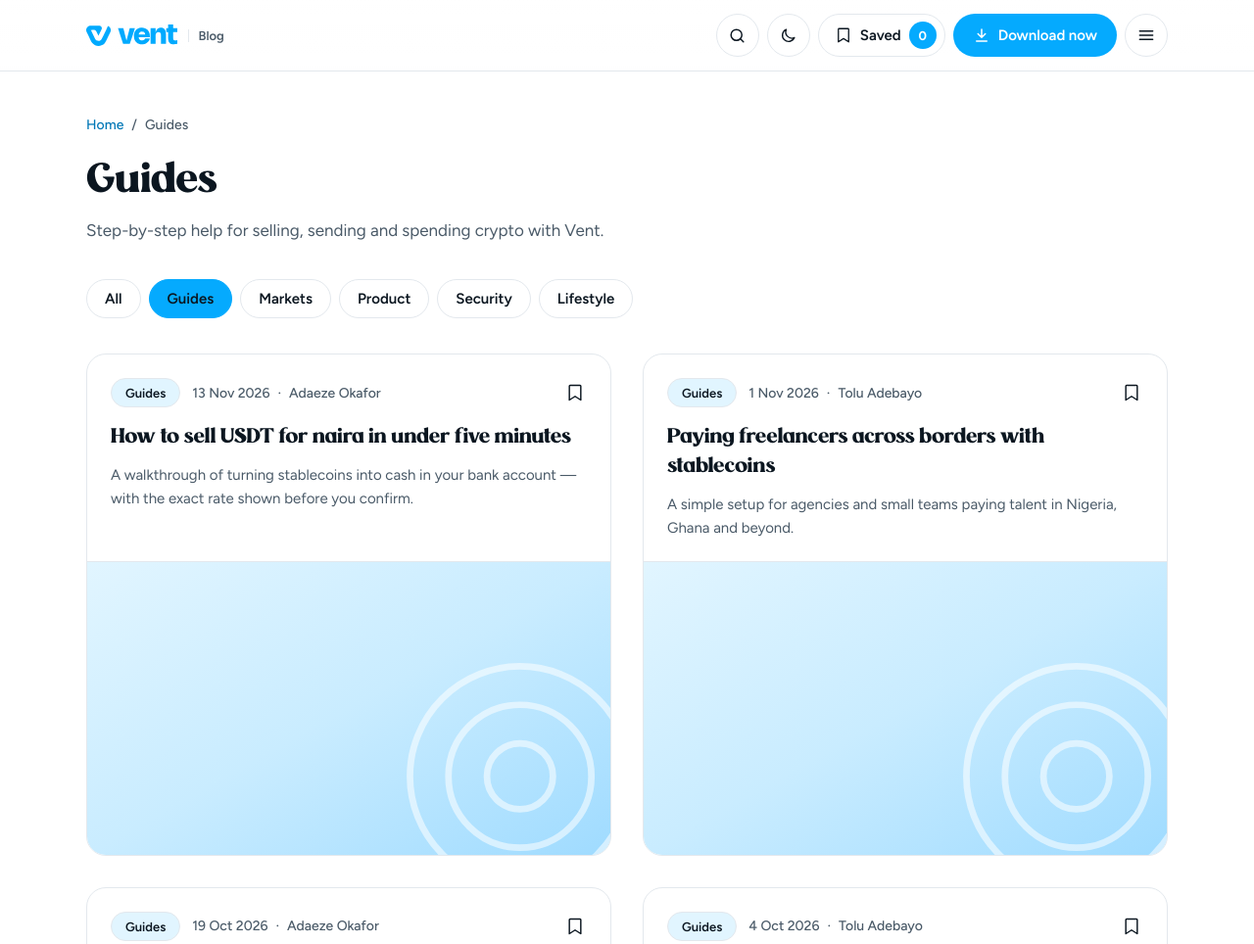
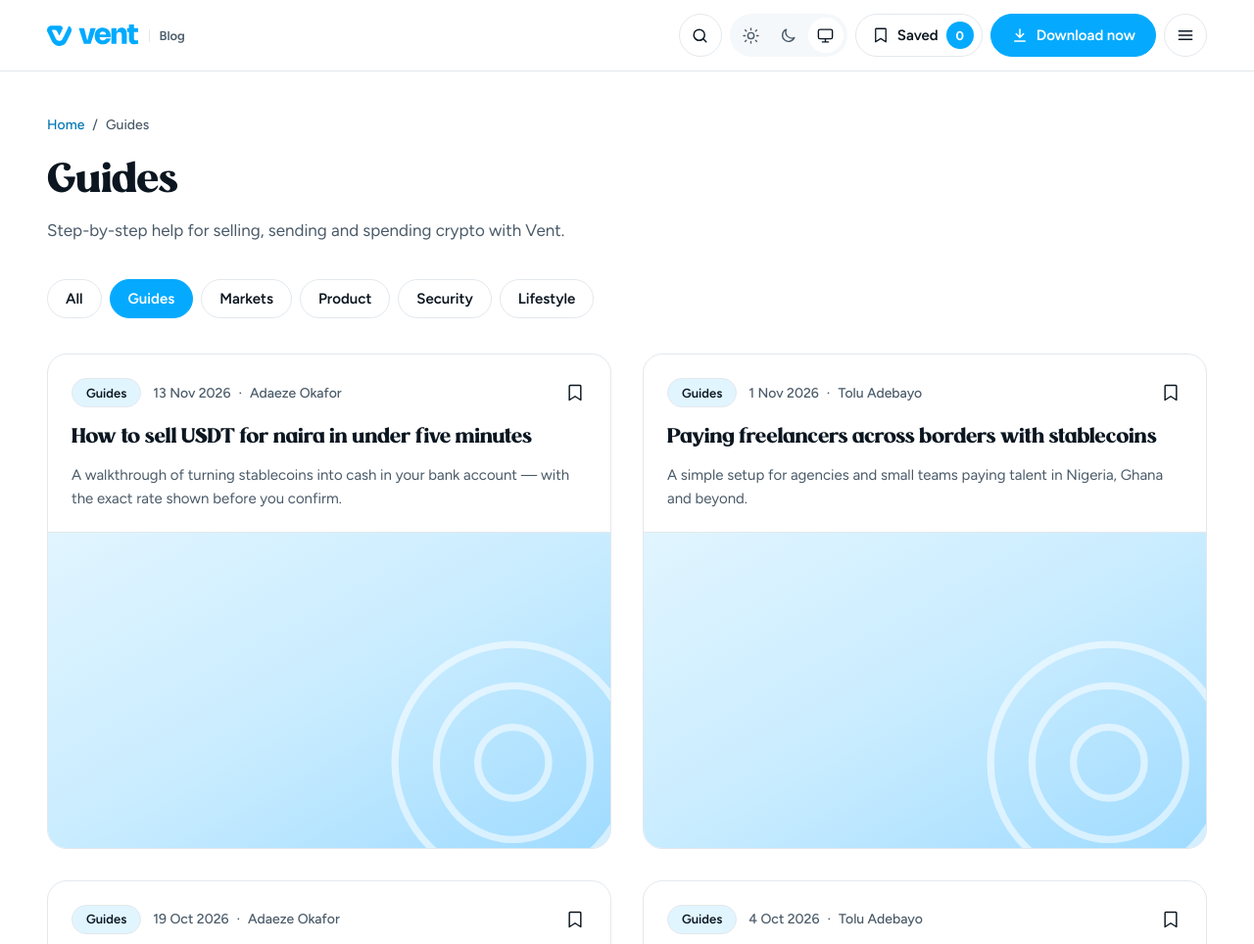
Before and after one commit to Silverman42/VentV2Blog, an Astro site: page /category/guides in a window 1280 px wide. Shown: the top 964 px of the page at 98% size. Built offline with nearby package versions, Linux system fonts and the light colour scheme; Astro itself is replaced by a stand-in of ours.

Commit message:
feat: update layout components for improved responsiveness and add theme switch functionality

```diff
--- a/src/components/Home/BrowseSection.astro
+++ b/src/components/Home/BrowseSection.astro
@@ -24,7 +24,7 @@ const visibleIds = new Set(pool.slice(0, PAGE_SIZE).map((p) => p.id));
   data-mode="home"
   data-page-size={PAGE_SIZE}
   aria-labelledby="browse-heading"
-  class="mx-auto max-w-[1200px] px-4 pt-[88px] pb-24 md:px-8 lg:px-12"
+  class="mx-auto max-w-[1500px] px-4 pt-[88px] pb-24 md:px-8 lg:px-12"
 >
   <h2 id="browse-heading" class="m-0 mb-6 font-display text-[26px] leading-[1.2] font-normal md:text-[30px] lg:text-4xl">
     Browse by category
--- a/src/components/Home/Carousel.astro
+++ b/src/components/Home/Carousel.astro
@@ -21,7 +21,7 @@ const ctrl =
   aria-roledescription="carousel"
   aria-label="Latest posts"
   tabindex="0"
-  class="mx-auto max-w-[1200px] px-4 outline-none md:px-8 lg:px-12"
+  class="mx-auto max-w-[1500px] px-4 outline-none md:px-8 lg:px-12"
 >
   <div class="relative aspect-[4/5] overflow-hidden rounded-3xl bg-abyss md:aspect-[16/10] lg:aspect-[21/9]">
     {
@@ -74,7 +74,7 @@ const ctrl =
                 href={post.url}
                 aria-label={`Read story: ${post.title}`}
                 title="Read story"
-                class="grid size-[52px] flex-none place-items-center rounded-full bg-brand-500 text-abyss! transition-colors duration-150 hover:bg-brand-600"
+                class="grid size-[52px] flex-none place-items-center rounded-full bg-brand-500 text-white! transition-colors duration-150 hover:bg-brand-600"
               >
                 <Icon name="arrow-right" size={18} />
               </a>
--- a/src/components/Home/Hero.astro
+++ b/src/components/Home/Hero.astro
@@ -1,4 +1,4 @@
-<section class="mx-auto flex max-w-[1200px] flex-col items-center gap-4 px-4 pt-16 pb-10 text-center md:px-8 lg:px-12">
+<section class="mx-auto flex max-w-[1500px] flex-col items-center gap-4 px-4 pt-16 pb-10 text-center md:px-8 lg:px-12">
   <span class="text-[13px] leading-none font-bold tracking-[0.12em] text-brand-700">THE VENT BLOG</span>
   <h1 class="m-0 max-w-[820px] font-display text-[32px] leading-[1.1] font-normal text-balance md:text-[40px] lg:text-5xl">
     Stories, guides and news on using crypto across Africa
--- a/src/components/Layout/Footer.astro
+++ b/src/components/Layout/Footer.astro
@@ -5,7 +5,7 @@ const year = new Date().getFullYear();
 ---
 
 <footer class="theme-fixed bg-night text-white">
-  <div class="mx-auto max-w-[1200px] px-4 pt-[72px] pb-10 md:px-8 lg:px-12">
+  <div class="mx-auto max-w-[1500px] px-4 pt-[72px] pb-10 md:px-8 lg:px-12">
     <div class="grid grid-cols-2 gap-x-8 gap-y-10 md:grid-cols-4 lg:grid-cols-[1.6fr_repeat(4,minmax(0,1fr))]">
       <div class="col-span-full flex flex-col gap-5 lg:col-span-1">
         <img
@@ -28,7 +28,7 @@ const year = new Date().getFullYear();
                   href={s.href}
                   aria-label={s.label}
                   title={s.label}
-                  class="grid size-11 place-items-center rounded-full border border-white/12 bg-night-tile text-[13px] leading-none font-bold text-white! no-underline transition-colors duration-150 hover:bg-brand-500 hover:text-ink-900!"
+                  class="grid size-11 place-items-center rounded-full border border-white/12 bg-night-tile text-[13px] leading-none font-bold text-white! no-underline transition-colors duration-150 hover:bg-brand-500 hover:text-white!"
                 >
                   {s.glyph}
                 </a>
--- a/src/components/Layout/Header.astro
+++ b/src/components/Layout/Header.astro
@@ -1,6 +1,7 @@
 ---
 import { SITE } from '../../data/site';
 import Icon from '../Shared/Icon.astro';
+import ThemeSwitch from './ThemeSwitch.astro';
 
 interface Props {
   /** Highlights the Saved button when on /saved. */
@@ -9,11 +10,11 @@ interface Props {
 
 const { savedActive = false } = Astro.props;
 const iconBtn =
-  'grid size-10 flex-none place-items-center rounded-full border border-line-200 bg-surface text-ink-900 transition-colors duration-150 hover:border-brand-700 sm:size-11';
+  'grid size-10 flex-none place-items-center rounded-full border border-line-200 bg-surface text-ink-900 transition-colors duration-150 hover:border-brand-700 sm:size-11 dark:border-white/20 dark:hover:border-brand-700';
 ---
 
 <header class="glass sticky top-0 z-40 border-b border-line-200">
-  <div class="mx-auto flex h-[72px] max-w-[1200px] items-center gap-2 px-4 sm:gap-3 md:gap-8 md:px-8 lg:px-12">
+  <div class="mx-auto flex h-[72px] max-w-[1500px] items-center gap-2 px-4 sm:gap-3 md:gap-8 md:px-8 lg:px-12">
     <a href="/" aria-label="Vent blog home" class="flex flex-none items-center gap-2.5 no-underline">
       <img src="/vent-logo.svg" alt="Vent" width="94" height="22" class="block h-[18px] w-auto min-[360px]:h-[22px]" />
       <span class="border-l border-line-200 pl-2.5 text-[13px] leading-none font-semibold text-ink-600 max-sm:hidden">Blog</span>
@@ -24,23 +25,14 @@ const iconBtn =
         <Icon name="search" size={19} />
       </button>
 
-      <button
-        type="button"
-        data-theme-toggle
-        aria-label="Switch to dark mode"
-        title="Switch to dark mode"
-        class={iconBtn}
-      >
-        <span class="dark:hidden"><Icon name="moon" size={19} /></span>
-        <span class="hidden dark:inline"><Icon name="sun" size={20} /></span>
-      </button>
+      <ThemeSwitch buttonClass={iconBtn} />
 
       <a
         href="/saved"
         aria-current={savedActive ? 'page' : undefined}
         class:list={[
           'flex h-10 items-center gap-2 rounded-full border pr-1.5 pl-2.5 text-[15px] leading-none font-semibold text-ink-900! no-underline transition-colors duration-150 hover:border-brand-700 sm:h-11 sm:pr-2 sm:pl-4',
-          savedActive ? 'border-brand-500 bg-brand-100' : 'border-line-200 bg-surface',
+          savedActive ? 'border-brand-500 bg-brand-100' : 'border-line-200 bg-surface dark:border-white/20 dark:hover:border-brand-700',
         ]}
       >
         <span class="max-[359px]:hidden"><Icon name="bookmark" size={18} /></span>
@@ -58,10 +50,11 @@ const iconBtn =
         target="_blank"
         rel="noopener"
         aria-label="Download the Vent app"
-        class="hidden h-11 items-center gap-2 rounded-full bg-brand-500 px-5 text-[15px] leading-none font-semibold whitespace-nowrap text-white! no-underline transition-colors duration-150 hover:bg-brand-600 sm:flex"
+        title="Download the Vent app"
+        class="hidden h-11 w-11 flex-none items-center justify-center gap-2 rounded-full border border-brand-500 bg-brand-500 text-[15px] md:w-auto md:px-5 leading-none font-semibold whitespace-nowrap text-white! no-underline transition-colors duration-150 hover:border-brand-600 hover:bg-brand-600 sm:flex"
       >
         <Icon name="download" size={18} />
-        <span>Download now</span>
+        <span class="hidden md:inline">Download now</span>
       </a>
 
       <button
--- a/src/components/Layout/SearchDialog.astro
+++ b/src/components/Layout/SearchDialog.astro
@@ -59,7 +59,7 @@ const cats = [{ slug: 'all', name: 'All' }, ...CATEGORIES];
               role="radio"
               data-scat={c.slug}
               aria-checked={c.slug === 'all' ? 'true' : 'false'}
-              class="h-9 flex-none rounded-full border border-line-200 bg-surface px-4 text-sm leading-none font-semibold whitespace-nowrap text-ink-900 hover:border-brand-700 aria-checked:border-brand-500 aria-checked:bg-brand-500 aria-checked:text-abyss"
+              class="h-9 flex-none rounded-full border border-line-200 bg-surface px-4 text-sm leading-none font-semibold whitespace-nowrap text-ink-900 hover:border-brand-700 aria-checked:border-brand-500 aria-checked:bg-brand-500 aria-checked:text-white"
             >
               {c.name}
             </button>
--- /dev/null
+++ b/src/components/Layout/ThemeSwitch.astro
@@ -0,0 +1,59 @@
+---
+/**
+ * Theme switch: Light / Dark / System.
+ * - sm and up: segmented pill (radiogroup), selected option shown as a filled circle.
+ * - below sm: one round button that cycles Light → Dark → System and shows the current mode's icon.
+ * State is applied by scripts/theme.ts.
+ */
+import Icon from '../Shared/Icon.astro';
+
+interface Props {
+  /** Classes for the phone-size round button, so it matches the other header controls. */
+  buttonClass?: string;
+}
+
+const { buttonClass } = Astro.props;
+
+const options = [
+  { mode: 'light', label: 'Light', icon: 'sun' },
+  { mode: 'dark', label: 'Dark', icon: 'moon' },
+  { mode: 'system', label: 'Match system', icon: 'monitor' },
+] as const;
+---
+
+<div
+  role="radiogroup"
+  aria-label="Colour theme"
+  data-theme-group
+  class="hidden h-11 flex-none items-center gap-0.5 rounded-full bg-surface-alt p-1 sm:flex dark:bg-white/8"
+>
+  {
+    options.map((o) => (
+      <button
+        type="button"
+        role="radio"
+        data-theme-option={o.mode}
+        aria-checked={o.mode === 'system' ? 'true' : 'false'}
+        tabindex={o.mode === 'system' ? 0 : -1}
+        aria-label={o.label}
+        title={o.label}
+        class="grid size-9 place-items-center rounded-full text-ink-600 transition-colors duration-150 hover:text-ink-900 aria-checked:bg-surface aria-checked:text-ink-900 dark:aria-checked:bg-white/15 dark:aria-checked:text-white"
+      >
+        <Icon name={o.icon} size={19} />
+      </button>
+    ))
+  }
+</div>
+
+<button
+  type="button"
+  data-theme-cycle
+  data-mode="system"
+  aria-label="Theme: Match system. Switch to Light"
+  title="Theme: Match system"
+  class:list={['group/cycle sm:hidden', buttonClass]}
+>
+  <span class="hidden group-data-[mode=light]/cycle:inline"><Icon name="sun" size={19} /></span>
+  <span class="hidden group-data-[mode=dark]/cycle:inline"><Icon name="moon" size={19} /></span>
+  <span class="hidden group-data-[mode=system]/cycle:inline"><Icon name="monitor" size={19} /></span>
+</button>
--- a/src/components/NotFound/NotFoundMessage.astro
+++ b/src/components/NotFound/NotFoundMessage.astro
@@ -1,4 +1,4 @@
-<section class="mx-auto flex max-w-[1200px] flex-col items-center gap-4 px-4 pt-24 pb-32 text-center md:px-8 lg:px-12">
+<section class="mx-auto flex max-w-[1500px] flex-col items-center gap-4 px-4 pt-24 pb-32 text-center md:px-8 lg:px-12">
   <span class="text-[13px] leading-none font-bold tracking-[0.12em] text-brand-700">404</span>
   <h1 class="m-0 max-w-[720px] font-display text-[32px] leading-[1.15] font-normal text-balance md:text-[40px] lg:text-5xl">
     We couldn't find that page
@@ -8,7 +8,7 @@
   </p>
   <a
     href="/"
-    class="mt-4 inline-flex h-[52px] items-center rounded-full bg-brand-500 px-7 text-base leading-none font-semibold text-abyss! no-underline transition-colors duration-150 hover:bg-brand-600"
+    class="mt-4 inline-flex h-[52px] items-center rounded-full bg-brand-500 px-7 text-base leading-none font-semibold text-white! no-underline transition-colors duration-150 hover:bg-brand-600"
   >
     Back to the blog
   </a>
--- a/src/components/Post/RelatedPosts.astro
+++ b/src/components/Post/RelatedPosts.astro
@@ -13,7 +13,7 @@ const { posts, category } = Astro.props;
 {
   posts.length > 0 && (
     <section aria-labelledby="related-heading" class="border-t border-line-200 bg-surface-alt">
-      <div class="mx-auto max-w-[1200px] px-4 pt-16 pb-20 md:px-8 lg:px-12">
+      <div class="mx-auto max-w-[1500px] px-4 pt-16 pb-20 md:px-8 lg:px-12">
         <h2 id="related-heading" class="m-0 mb-7 font-display text-[26px] leading-[1.2] font-normal md:text-[30px] lg:text-4xl">
           More in {category}
         </h2>
--- a/src/components/Saved/SavedEmpty.astro
+++ b/src/components/Saved/SavedEmpty.astro
@@ -13,7 +13,7 @@ import Icon from '../Shared/Icon.astro';
   <p class="m-0 max-w-[380px] text-base leading-[1.6] text-ink-600">Tap the bookmark on any story to keep it here for later.</p>
   <a
     href="/"
-    class="mt-2 inline-flex h-[52px] items-center rounded-full bg-brand-500 px-7 text-base leading-none font-semibold text-abyss! no-underline transition-colors duration-150 hover:bg-brand-600"
+    class="mt-2 inline-flex h-[52px] items-center rounded-full bg-brand-500 px-7 text-base leading-none font-semibold text-white! no-underline transition-colors duration-150 hover:bg-brand-600"
   >
     Browse stories
   </a>
--- a/src/components/Shared/CategoryTabs.astro
+++ b/src/components/Shared/CategoryTabs.astro
@@ -15,7 +15,7 @@ const { mode, current = 'all' } = Astro.props;
 const tabs = [{ slug: 'all', name: 'All' }, ...CATEGORIES];
 const pill =
   'inline-flex h-10 flex-none items-center rounded-full border px-[18px] text-[15px] leading-none font-semibold whitespace-nowrap no-underline transition-colors duration-150 hover:border-brand-700';
-const on = 'border-brand-500 bg-brand-500 text-abyss!';
+const on = 'border-brand-500 bg-brand-500 text-white!';
 const off = 'border-line-200 bg-surface text-ink-900!';
 ---
 
@@ -28,7 +28,7 @@ const off = 'border-line-200 bg-surface text-ink-900!';
           role="tab"
           data-tab={t.slug}
           aria-selected={t.slug === current ? 'true' : 'false'}
-          class:list={[pill, 'aria-selected:border-brand-500 aria-selected:bg-brand-500 aria-selected:text-abyss!', off]}
+          class:list={[pill, 'aria-selected:border-brand-500 aria-selected:bg-brand-500 aria-selected:text-white!', off]}
         >
           {t.name}
         </button>
--- a/src/components/Shared/Icon.astro
+++ b/src/components/Shared/Icon.astro
@@ -12,7 +12,8 @@ type IconName =
   | 'pause'
   | 'play'
   | 'sun'
-  | 'moon';
+  | 'moon'
+  | 'monitor';
 
 interface Props {
   name: IconName;
@@ -44,6 +45,7 @@ const ICONS: Record<IconName, { body: string; stroke?: number; fill?: boolean; j
     stroke: 1.75,
   },
   moon: { body: '<path d="M20 14.5A8 8 0 0 1 9.5 4a8 8 0 1 0 10.5 10.5z"/>', stroke: 1.75, join: true },
+  monitor: { body: '<rect x="3" y="4" width="18" height="12" rx="2"/><path d="M8 20h8M12 16v4"/>', stroke: 1.75, join: true },
 };
 
 const icon = ICONS[name];
--- a/src/layouts/BaseLayout.astro
+++ b/src/layouts/BaseLayout.astro
@@ -71,7 +71,7 @@ const canonical = new URL(Astro.url.pathname, Astro.site ?? SITE.url).toString()
   <body>
     <a
       href="#main"
-      class="sr-only z-100 rounded-full bg-brand-500 px-5 py-3 font-semibold text-abyss! focus:not-sr-only focus:fixed focus:top-3 focus:left-3"
+      class="sr-only z-100 rounded-full bg-brand-500 px-5 py-3 font-semibold text-white! focus:not-sr-only focus:fixed focus:top-3 focus:left-3"
       >Skip to content</a
     >
     <div class="flex min-h-screen flex-col">
--- a/src/pages/category/[slug].astro
+++ b/src/pages/category/[slug].astro
@@ -19,7 +19,7 @@ const posts = await getPostsByCategory(category.slug);
 ---
 
 <BaseLayout title={category.name} description={category.desc} currentCategory={category.slug}>
-  <section class="mx-auto max-w-[1200px] px-4 pt-12 pb-24 md:px-8 lg:px-12">
+  <section class="mx-auto max-w-[1500px] px-4 pt-12 pb-24 md:px-8 lg:px-12">
     <CategoryHeader category={category} />
     <CategoryTabs mode="nav" current={category.slug} />
     <CategoryListing posts={posts} />
--- a/src/pages/posts/[slug].astro
+++ b/src/pages/posts/[slug].astro
@@ -37,7 +37,7 @@ const jsonLd = {
 
 <BaseLayout title={post.title} description={post.excerpt} ogType="article">
   <script type="application/ld+json" slot="head" set:html={JSON.stringify(jsonLd)} />
-  <article class="mx-auto max-w-[1200px] px-4 pt-10 md:px-8 lg:px-12">
+  <article class="mx-auto max-w-[1500px] px-4 pt-10 md:px-8 lg:px-12">
     <PostHeader post={post} />
     <PostMeta post={post} />
     <div class="grid grid-cols-1 gap-16 pt-12 pb-20 lg:grid-cols-[220px_minmax(0,1fr)]">
--- a/src/pages/saved.astro
+++ b/src/pages/saved.astro
@@ -8,7 +8,7 @@ const posts = await getAllPosts();
 ---
 
 <BaseLayout title="Saved posts" description="Posts you've saved on this device." savedActive noindex>
-  <section class="mx-auto max-w-[1200px] px-4 pt-14 pb-24 md:px-8 lg:px-12">
+  <section class="mx-auto max-w-[1500px] px-4 pt-14 pb-24 md:px-8 lg:px-12">
     <SavedHeader />
     <SavedList posts={posts} />
   </section>
--- a/src/scripts/theme.ts
+++ b/src/scripts/theme.ts
@@ -1,51 +1,91 @@
 /**
- * Light/dark theme switch. The initial class is set by the inline script in BaseLayout's <head>
- * (before paint, no flash); this module handles the header toggle and follows the system setting
- * until the reader picks a theme themselves.
+ * Theme switch: Light / Dark / System.
+ * The initial `dark` class is set by the inline script in BaseLayout's <head> (before paint, no flash);
+ * this module wires the header controls (ThemeSwitch.astro) and follows the OS setting in System mode.
+ * Storage: `vent:theme` = 'light' | 'dark'; no value means System.
  */
+type Mode = 'light' | 'dark' | 'system';
+
 const STORAGE_KEY = 'vent:theme';
+const ORDER: Mode[] = ['light', 'dark', 'system'];
+const LABELS: Record<Mode, string> = { light: 'Light', dark: 'Dark', system: 'Match system' };
+
 const root = document.documentElement;
 const media = window.matchMedia('(prefers-color-scheme: dark)');
+const options = [...document.querySelectorAll<HTMLButtonElement>('[data-theme-option]')];
+const cycles = [...document.querySelectorAll<HTMLButtonElement>('[data-theme-cycle]')];
 
-const stored = (): 'light' | 'dark' | null => {
+function readMode(): Mode {
   try {
     const v = localStorage.getItem(STORAGE_KEY);
-    return v === 'light' || v === 'dark' ? v : null;
+    return v === 'light' || v === 'dark' ? v : 'system';
   } catch {
-    return null;
+    return 'system';
   }
-};
+}
 
-function apply(dark: boolean) {
+function saveMode(mode: Mode) {
+  try {
+    if (mode === 'system') localStorage.removeItem(STORAGE_KEY);
+    else localStorage.setItem(STORAGE_KEY, mode);
+  } catch {
+    /* storage blocked: the choice still applies to this page */
+  }
+}
+
+let current: Mode = readMode();
+
+function applyMode(mode: Mode) {
+  current = mode;
+  const dark = mode === 'dark' || (mode === 'system' && media.matches);
   root.classList.toggle('dark', dark);
   document.querySelector('meta[name="theme-color"]')?.setAttribute('content', dark ? '#0A131B' : '#FFFFFF');
-  const label = dark ? 'Switch to light mode' : 'Switch to dark mode';
-  document.querySelectorAll<HTMLButtonElement>('[data-theme-toggle]').forEach((btn) => {
-    btn.setAttribute('aria-label', label);
-    btn.title = label;
+
+  options.forEach((btn) => {
+    const on = btn.dataset.themeOption === mode;
+    btn.setAttribute('aria-checked', String(on));
+    btn.tabIndex = on ? 0 : -1;
+  });
+
+  const next = ORDER[(ORDER.indexOf(mode) + 1) % ORDER.length];
+  cycles.forEach((btn) => {
+    btn.dataset.mode = mode;
+    btn.setAttribute('aria-label', `Theme: ${LABELS[mode]}. Switch to ${LABELS[next]}`);
+    btn.title = `Theme: ${LABELS[mode]}`;
   });
 }
 
-document.querySelectorAll<HTMLButtonElement>('[data-theme-toggle]').forEach((btn) =>
-  btn.addEventListener('click', () => {
-    const dark = !root.classList.contains('dark');
-    try {
-      localStorage.setItem(STORAGE_KEY, dark ? 'dark' : 'light');
-    } catch {
-      /* storage blocked: the switch still works for this page */
-    }
-    apply(dark);
-  }),
+function choose(mode: Mode) {
+  saveMode(mode);
+  applyMode(mode);
+}
+
+options.forEach((btn) => {
+  btn.addEventListener('click', () => choose(btn.dataset.themeOption as Mode));
+  // Radiogroup keyboard pattern: arrows move and select, the group is a single Tab stop.
+  btn.addEventListener('keydown', (e) => {
+    const step = e.key === 'ArrowRight' || e.key === 'ArrowDown' ? 1 : e.key === 'ArrowLeft' || e.key === 'ArrowUp' ? -1 : 0;
+    if (!step) return;
+    e.preventDefault();
+    const i = ORDER.indexOf(btn.dataset.themeOption as Mode);
+    const mode = ORDER[(i + step + ORDER.length) % ORDER.length];
+    choose(mode);
+    options.find((o) => o.dataset.themeOption === mode)?.focus();
+  });
+});
+
+cycles.forEach((btn) =>
+  btn.addEventListener('click', () => choose(ORDER[(ORDER.indexOf(current) + 1) % ORDER.length])),
 );
 
-media.addEventListener('change', (e) => {
-  if (!stored()) apply(e.matches);
+media.addEventListener('change', () => {
+  if (current === 'system') applyMode('system');
 });
 
 window.addEventListener('storage', (e) => {
-  if (e.key === STORAGE_KEY) apply(stored() ? stored() === 'dark' : media.matches);
+  if (e.key === STORAGE_KEY || e.key === null) applyMode(readMode());
 });
 
-apply(root.classList.contains('dark'));
+applyMode(current);
 
 export {};
```
